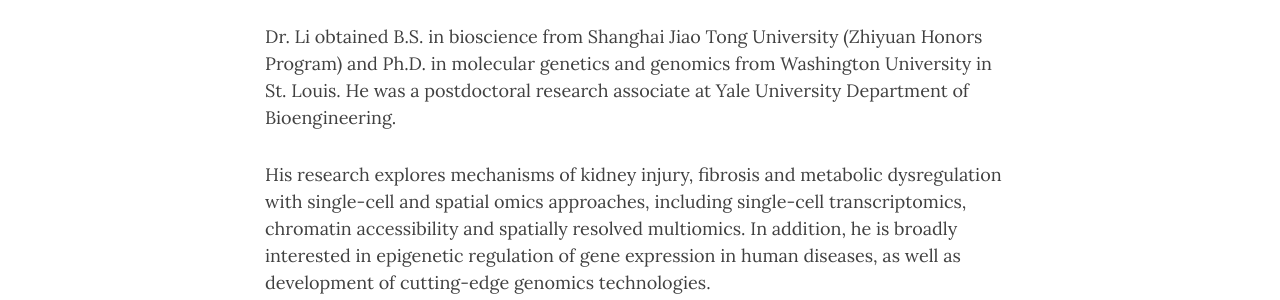
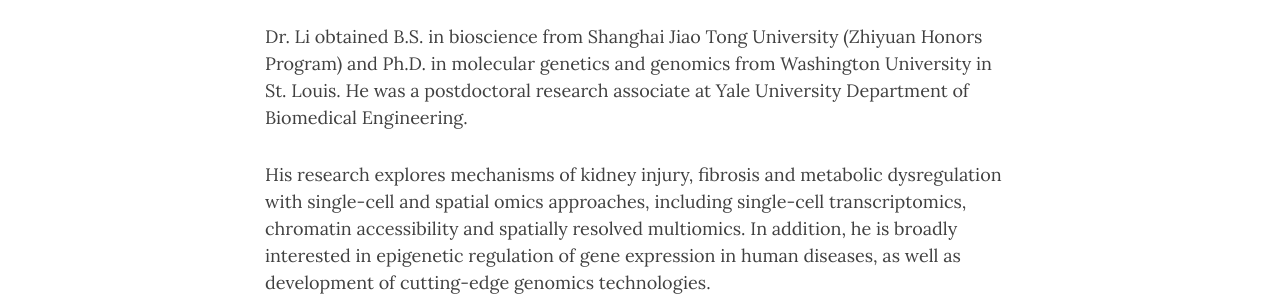
Before and after one commit to TheLiLab/thelilab.github.io, a Jekyll site: the page built from joinus.md, in a window 1280 px wide and 900 px high, scrolled down 1016 px. Shown: the part 235-535 px from the top of the window. Built offline with Jekyll 4.4.1, drawn with Linux system fonts in a browser that asks for light colours; nearby versions of some CDN libraries.

Commit message:
Update joinus.md

```diff
--- a/joinus.md
+++ b/joinus.md
@@ -29,7 +29,7 @@
 
 ### About PI:<br>
 
-Dr. Li obtained B.S. in bioscience from Shanghai Jiao Tong University (Zhiyuan Honors Program) and Ph.D. in molecular genetics and genomics from Washington University in St. Louis. He was a postdoctoral research associate at Yale University Department of Bioengineering.<br>
+Dr. Li obtained B.S. in bioscience from Shanghai Jiao Tong University (Zhiyuan Honors Program) and Ph.D. in molecular genetics and genomics from Washington University in St. Louis. He was a postdoctoral research associate at Yale University Department of Biomedical Engineering.<br>
 
 His research explores mechanisms of kidney injury, fibrosis and metabolic dysregulation with single-cell and spatial omics approaches, including single-cell transcriptomics, chromatin accessibility and spatially resolved multiomics. In addition, he is broadly interested in epigenetic regulation of gene expression in human diseases, as well as development of cutting-edge genomics technologies.<br>
 
```
